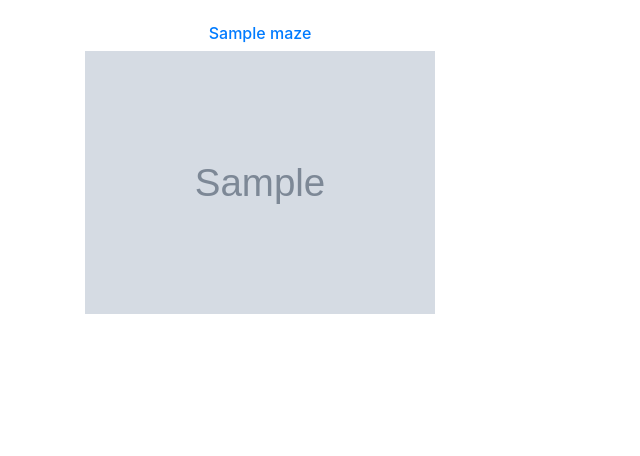
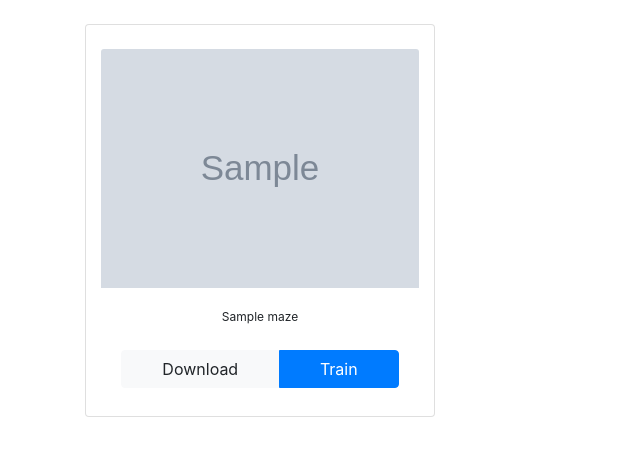
Before and after one commit to c-butcher/maze-ai, a Node server app: template views/mazes/list.pug in a window 1280 px wide. Shown: the part 56-512 px from the top of the page, without its empty margins (0-640 px from the left). Run offline with Node 20, Linux system fonts and the light colour scheme; the template is opened without the code that fills it: most values are stand-ins (such as "Sample title", 1, 10 or a date in 2020); grey boxes marked "Sample" are stand-in pictures; some libraries are stand-ins or nearby versions.

Commit message:
Cleaned up list page so it uses bootstrap cards.

```diff
--- a/controllers/mazes.js
+++ b/controllers/mazes.js
@@ -20,6 +20,7 @@ router.get('/', (req, res) => {
         mazes.push({
             name: temp[0],
             filename: file,
+            url: global.imgURL + file
         });
     }
 
--- a/public/styles/main.css
+++ b/public/styles/main.css
@@ -11,3 +11,7 @@ body {
     width: 250px;
     padding: 10px;
 }
+
+.border-box {
+    box-sizing: border-box;
+}
--- a/views/mazes/list.pug
+++ b/views/mazes/list.pug
@@ -4,6 +4,12 @@ block content
     div(class="container")
         div(class="row")
             each maze in mazes
-                a(class="col-lg-4 mt-4" href="learn/configure/" + maze.name)
-                    h6(class="text-center") #{maze.name}
-                    img(class="mw-100 mh=100" src="web/images/" + maze.filename)
+                div(class="col-lg-4 mt-4")
+                    div(class="card col-lg-12")
+                        img(class="card-img-top mt-4" src="web/images/" + maze.filename)
+
+                        div(class="card-body")
+                            p(class="card-text text-center") #{maze.name}
+                            div(class="btn-group w-100 my-2 text-center")
+                                a(class="btn btn-light" href=maze.url download) Download
+                                a(class="btn btn-primary" href="learn/configure/" + maze.name) Train
```
